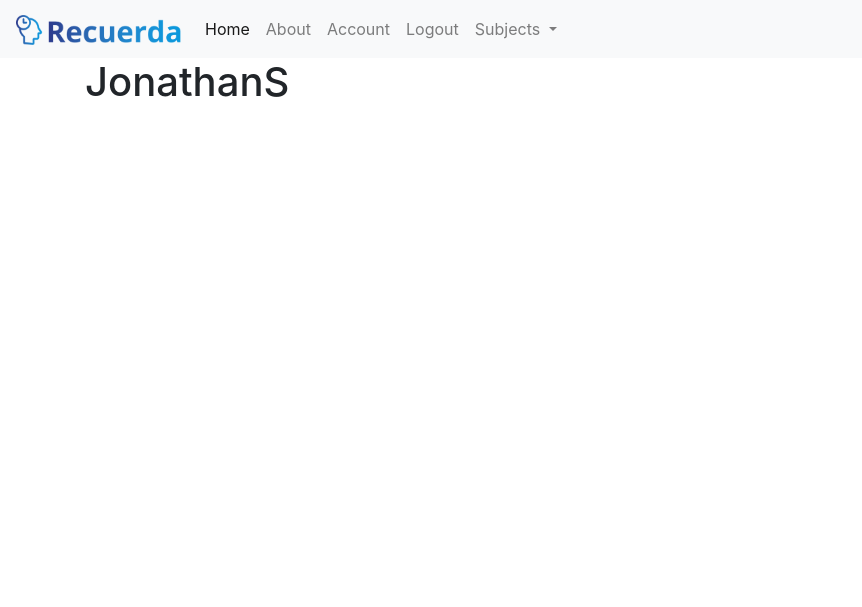
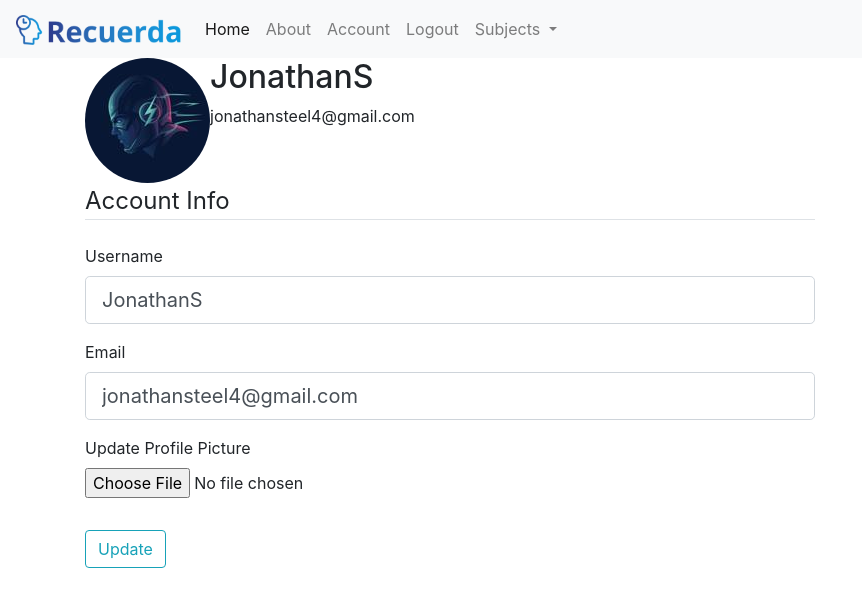
Before and after one commit to Jonathan-Steel/quiz_program, a Flask app: page /account in a window 1280 px wide. Shown: the top 607 px of the page, without its empty margins (0-862 px from the left). Run offline with Flask 2, Linux system fonts and the light colour scheme; a user stored in the database is signed in; some libraries are stand-ins or nearby versions.

Commit message:
Added account updating functionality and profile pictures

```diff
--- a/quiz_program/forms.py
+++ b/quiz_program/forms.py
@@ -1,5 +1,8 @@
 # Importing the forms module from Flask.
 from flask_wtf import FlaskForm
+
+# Importing file fields for uploading files
+from flask_wtf.file import FileField, FileAllowed
 
 # Importing the String and Password and Submit and Boolean fields
 from wtforms import StringField, PasswordField, SubmitField, BooleanField
@@ -9,6 +12,9 @@ from wtforms.validators import DataRequired, Length, Email, EqualTo, ValidationE
 
 # Imports the user model
 from quiz_program.models import User
+
+# Imports login stuff
+from flask_login import current_user
 
 # These Python Classes can automatically be converted into HTML forms
 
@@ -47,3 +53,29 @@ class LoginForm(FlaskForm):
     remember = BooleanField('Remember Me')
 
     submit = SubmitField('Login')
+
+# Creating the update account form form.
+class UpdateAccountForm(FlaskForm):
+    username = StringField('Username', validators=[DataRequired(), Length(min=2, max=20)])
+
+    email = StringField('Email', validators=[DataRequired(), Email()])
+
+    picture = FileField('Update Profile Picture', validators=[FileAllowed(['jpg', 'png'])])
+
+    submit = SubmitField('Update')
+
+    def validate_username(self, username):
+
+        if username.data != current_user.username:
+            # Checks if the username is in the database
+            user = User.query.filter_by(username=username.data).first()
+
+            if user:
+                raise ValidationError('That username is taken. Please choose a different one.')
+
+    def validate_email(self, email):
+        if email.data != current_user.email:
+            user = User.query.filter_by(email=email.data).first()
+
+            if user:
+                raise ValidationError('That email is taken. Please choose a different one.')
--- a/quiz_program/routes.py
+++ b/quiz_program/routes.py
@@ -10,10 +10,19 @@ from quiz_program import app, db, bcrypt
 from quiz_program.models import User, Post
 
 # Importing the necessary forms
-from quiz_program.forms import RegistrationForm, LoginForm
+from quiz_program.forms import RegistrationForm, LoginForm, UpdateAccountForm
 
 # Importing useful stuff from the login package
 from flask_login import login_user, current_user, logout_user, login_required
+
+# Secrets module for creating random hex digits
+import secrets
+
+# OS module
+import os
+
+# Image adjustment module
+from PIL import Image
 
 # Creating the Home Page
 # The following links redirect the user to the home.html file
@@ -103,8 +112,67 @@ def logout():
     # Returns them to the home page
     return redirect(url_for('home'))
 
+# Saving the users picture to file system
+def save_picture(form_picture):
+
+    # Random Hex for filename
+    random_hex = secrets.token_hex(8)
+
+    # Splits filename from its extension and discards the filename
+    _, f_ext = os.path.splitext(form_picture.filename)
+
+    # Creates filename and extension
+    picture_fn = random_hex + f_ext
+
+    # Creates the path to the image
+    picture_path = os.path.join(app.root_path, 'static/profile_pics', picture_fn)
+
+    # Adjusts the size of the image to 125x125 to save space
+    output_size = (125, 125)
+    i = Image.open(form_picture)
+    i.thumbnail(output_size)
+
+    # Saves the picture to the filesystem
+    i.save(picture_path)
+
+    return picture_fn
+
 # Account Page (Decorator means that user needs to be logged in to access route)
-@app.route("/account")
+@app.route("/account", methods=['GET', 'POST'])
 @login_required
 def account():
-    return render_template('account.html', title='Account')
+
+    form = UpdateAccountForm()
+
+    if form.validate_on_submit():
+
+        # If the user has changed their profile picture
+        if form.picture.data:
+
+            # Get the picture filename
+            picture_file = save_picture(form.picture.data)
+
+            # Update the database
+            current_user.image_file = picture_file
+
+        # Updating information in the SQL database when submitting form information.
+        current_user.username = form.username.data
+        current_user.email = form.email.data
+
+        db.session.commit()
+
+        flash('Your account has been updated!', 'success')
+
+        return redirect(url_for('account'))
+
+    elif request.method == 'GET':
+
+        # Populates the form with current users data when loading the page.
+
+        form.username.data = current_user.username
+        form.email.data = current_user.email
+
+    # References the user's image file stored in the static directory.
+    image_file = url_for('static', filename = 'profile_pics/' + current_user.image_file)
+
+    return render_template('account.html', title='Account', image_file=image_file, form=form)
--- a/quiz_program/templates/account.html
+++ b/quiz_program/templates/account.html
@@ -3,5 +3,75 @@
 
 <!-- Inserts this block of code into the body of the template -->
 {% block content %}
-    <h1>{{ current_user.username }}</h1>
+    <div class="media">
+        <img src="{{ image_file }}" alt="profile picture" class="rounded-circle">
+        <div class="media-body">
+            <h2>{{ current_user.username }}</h2>
+            <p>{{ current_user.email }}</p>
+        </div>
+    </div>
+
+    <form action="" method="POST" enctype="multipart/form-data">
+
+        <!-- A variable which provides protection and security. -->
+        <!-- The variable form references the variable passeed into the render_template() function. -->
+        {{ form.hidden_tag() }}
+
+        <fieldset class="form-group">
+
+            <legend class="border-bottom mb-4">Account Info</legend>
+
+            <!-- USERNAME -->
+            <div class="form-group">
+
+                {{ form.username.label(class="form-control-label") }}
+
+                {% if form.username.errors %}
+
+                    {{ form.username(class="form-control form-control-lg is-invalid") }}
+
+                    <div class="invalid-feedback">
+
+                        {% for error in form.username.errors %}
+                            <span>{{ error }}</span>
+                        {% endfor %}
+                    </div>
+
+                {% else %}
+                    {{ form.username(class="form-control form-control-lg") }}
+                {% endif %}
+            </div>
+
+            <!-- EMAIL -->
+            <div class="form-group">
+                {{ form.email.label(class="form-control-label") }}
+                {% if form.email.errors %}
+                    {{ form.email(class="form-control form-control-lg is-invalid") }}
+                    <div class="invalid-feedback">
+                        {% for error in form.email.errors %}
+                            <span>{{ error }}</span>
+                        {% endfor %}
+                    </div>
+                {% else %}
+                    {{ form.email(class="form-control form-control-lg") }}
+                {% endif %}
+            </div>
+
+            <!-- PROFILE PICTURE UPDATE -->
+            <div class="form-group">
+                {{ form.picture.label() }}
+                {{ form.picture(class="form-control-file") }}
+                {% if form.picture.errors %}
+                    {% for error in form.picture.errors %}
+                        <span class="text-danger">{{ error }}</span></br>
+                    {% endfor %}
+                {% endif %}
+            </div>
+        </fieldset>
+
+        <!-- SUBMIT -->
+        <div class="form-group">
+            {{ form.submit(class="btn btn-outline-info") }}
+        </div>
+    </form>
 {% endblock content %}
```
Also changed, not shown: quiz_program/site.db, quiz_program/static/profile_pics/74e2bbd7f13a4ad6.png (added), quiz_program/static/profile_pics/86e911c3a7057b01.jpg (added), quiz_program/static/profile_pics/default.jpg (added).
